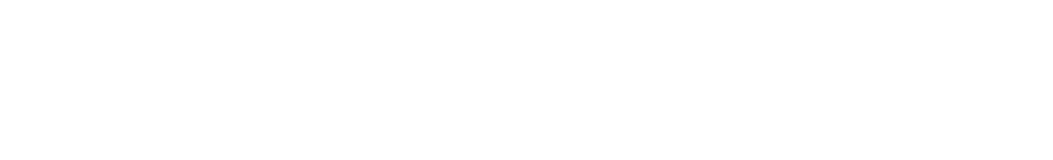
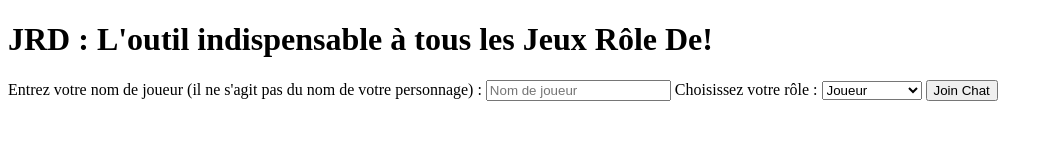
Before and after one commit to B3-NodeJS/JDR-Tool, a website: page public/index.html in a window 1280 px wide. Shown: the whole page, without its empty margins (0-1053 px from the left). Drawn offline with Linux system fonts and the light colour scheme.

Commit message:
Formulaire sélection joueur/maitre du jeu

```diff
--- a/package.json
+++ b/package.json
@@ -21,6 +21,7 @@
   "dependencies": {
     "discord.js": "^12.5.3",
     "fastify": "^3.15.0",
-    "mongoose": "^5.12.5"
+    "mongoose": "^5.12.5",
+    "socket.io": "^4.0.1"
   }
 }
--- a/public/index.html
+++ b/public/index.html
@@ -4,9 +4,39 @@
     <meta charset="UTF-8">
     <meta http-equiv="X-UA-Compatible" content="IE=edge">
     <meta name="viewport" content="width=device-width, initial-scale=1.0">
-    <title>Document</title>
+    <title>Projet JDR</title>
 </head>
 <body>
+    <div class="container">
+        <div class="home-container">
+            <h1>JRD : L'outil indispensable à tous les Jeux Rôle De!</h1>
+            <form onsubmit="fcAction(this)">
+                <label for="username">Entrez votre nom de joueur (il ne s'agit pas du nom de votre personnage) :</label>
+                <input type="text" name="username" id="username" placeholder="Nom de joueur" required
+                    class="input-field" />
+                <label for="role">Choisissez votre rôle :</label>
+                <select name="role" id="role">
+                    <option value="player">Joueur</option>
+                    <option value="gm">Maître du jeu</option>
+                </select>
+                <button type="submit" class="btn">Join Chat</button>
+            </form>
+        </div>
+    </div>
 
+
+    <script type="text/javascript">
+        function fcAction(form) {
+            if (document.getElementById('role').value == "player") {
+                form.action = "player.html";
+            }
+            else if (document.getElementById('role').value == "gm") {
+                form.action = "gm.html";
+            }
+            else {
+                return false;
+            }
+        }
+    </script>
 </body>
 </html>
```
Also changed, not shown: public/gm.html (added, +12 -0 lines), public/player.html (added, +12 -0 lines), 1 other file.
